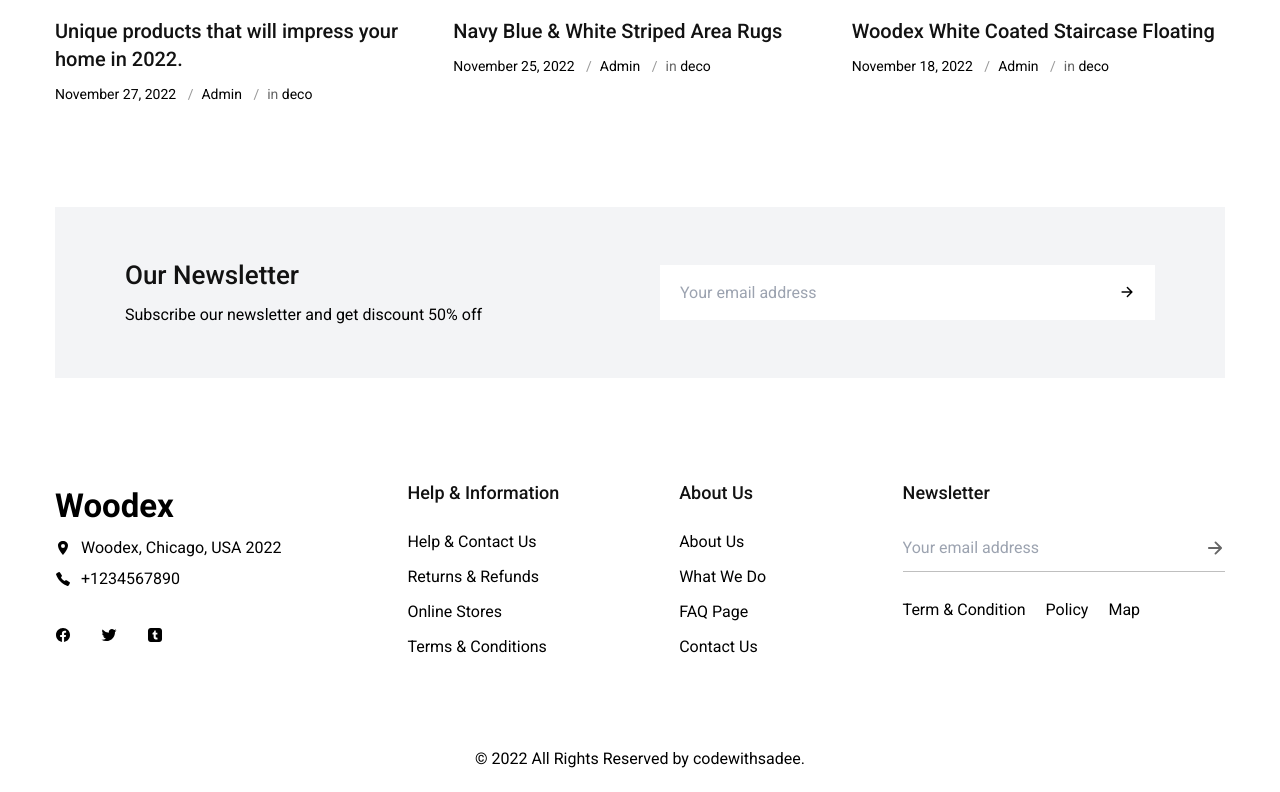
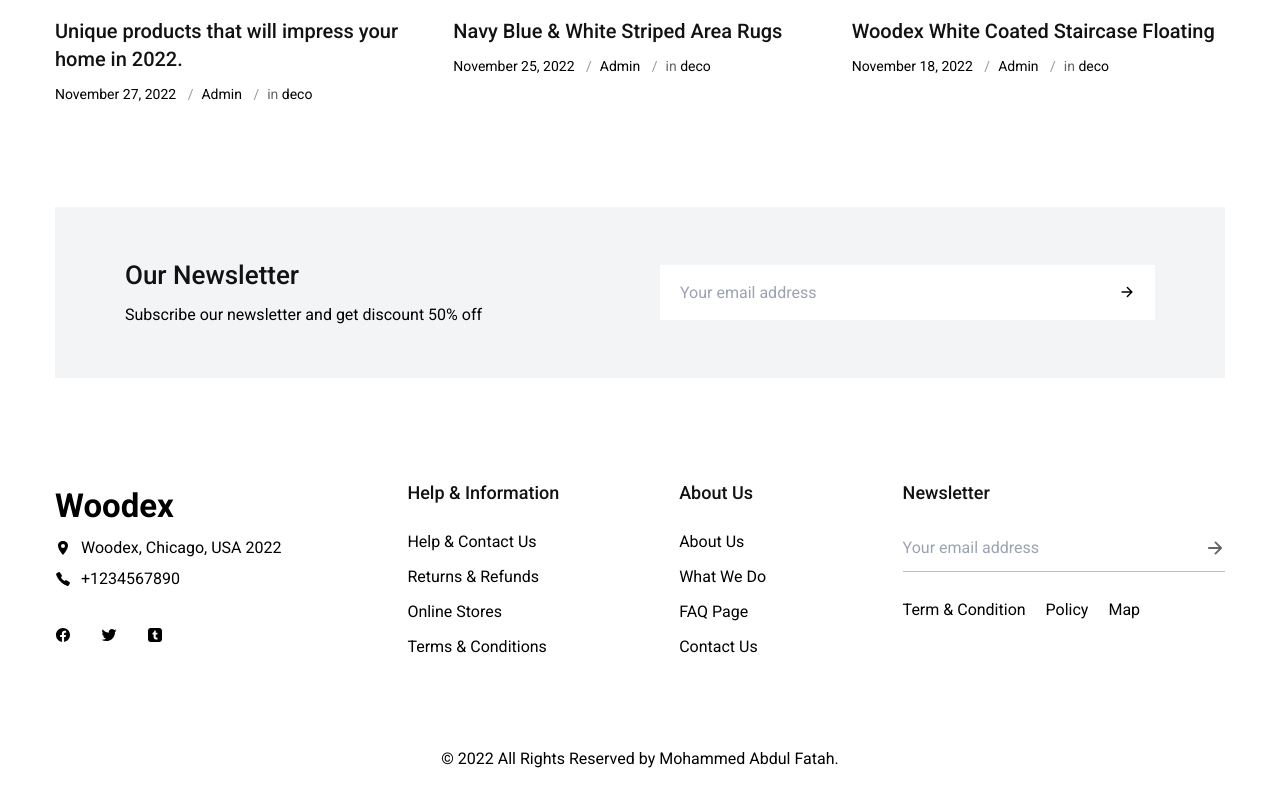
Before and after one commit to MOHAMMED2207/woodex__master__shop, a plain HTML site: page index.html in a window 1280 px wide. Shown: the part 4116-4908 px from the top of the page. Drawn offline with nearby package versions, Linux system fonts and the light colour scheme; a web font is replaced by a local one.

Commit message:
Update index.html

```diff
--- a/index.html
+++ b/index.html
@@ -1570,7 +1570,7 @@
       <div class="footer-bottom">
 
         <p class="copyright">
-          &copy; 2022 All Rights Reserved by <a href="#" class="copyright-link">codewithsadee</a>.
+          &copy; 2022 All Rights Reserved by <a href="#" class="copyright-link">Mohammed Abdul Fatah</a>.
         </p>
 
       </div>
```
